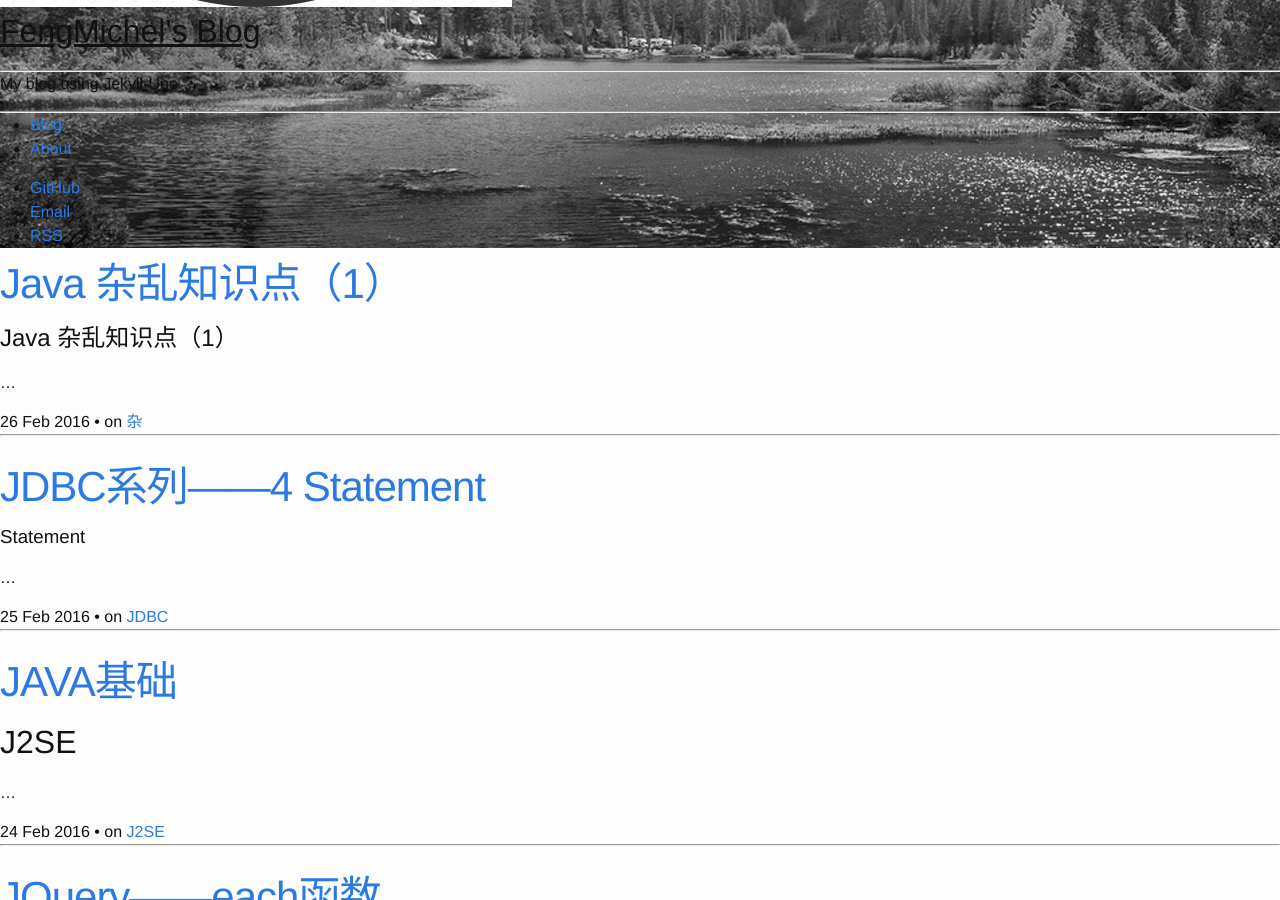
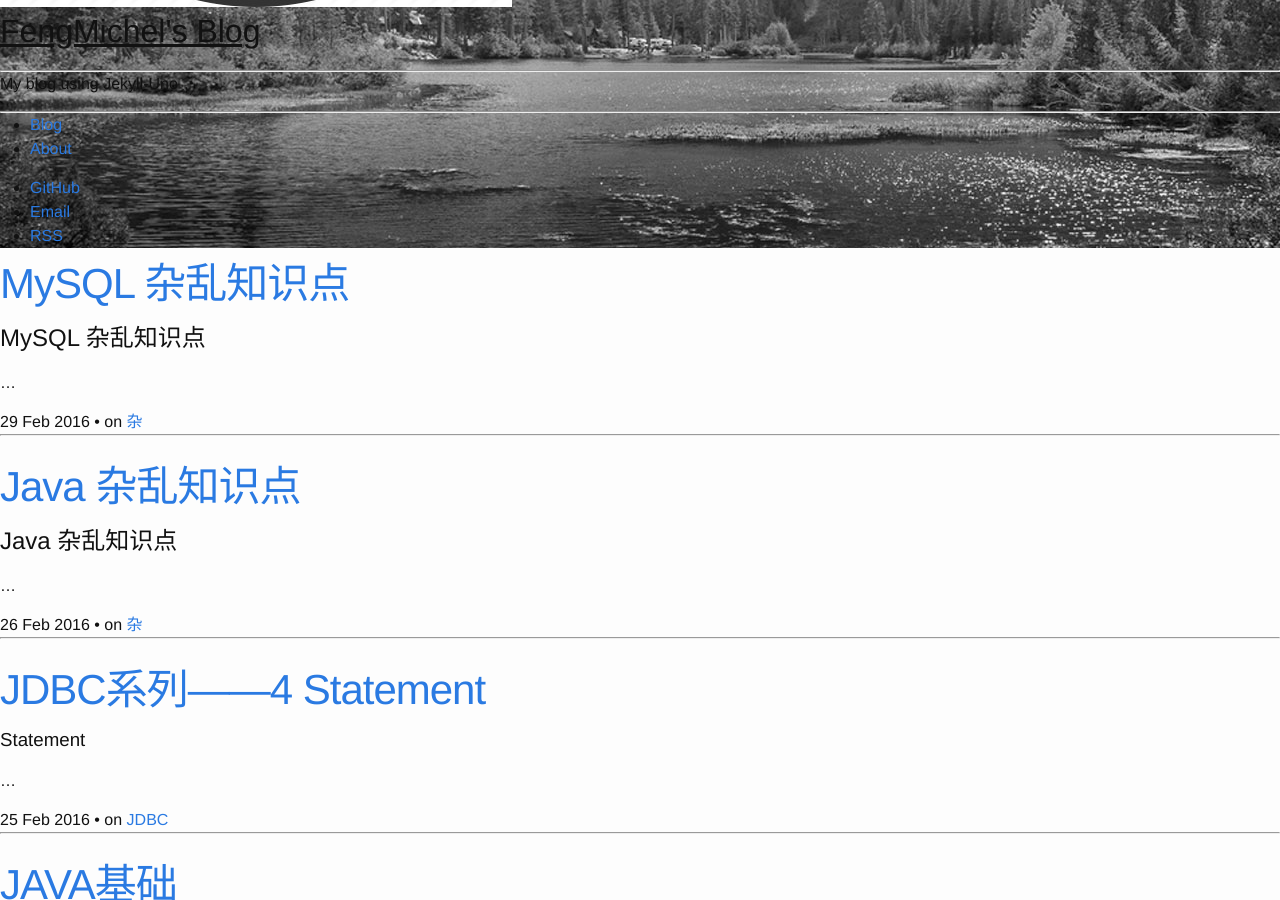
Before and after one commit to fengzhongshuang/fengzhongshuang.github.io, a Jekyll site: the page built from index.html, in a window 1280 px wide and 900 px high, scrolled down 505 px. Built offline with Jekyll 4.4.1, drawn with Linux system fonts in a browser that asks for light colours; nearby versions of some CDN libraries; the list of posts is cut into pages by our own code.

Commit message:
add new post

````diff
--- a/_posts/2016-02-26-java-chaos-1.markdown
+++ b/_posts/2016-02-26-java-chaos-1.markdown
@@ -1,12 +1,12 @@
 ---
-title:  "Java 杂乱知识点（1）"
+title:  "Java 杂乱知识点"
 categories: [Java]
 tags: [杂]
 ---
 
-## Java 杂乱知识点（1）
+## Java 杂乱知识点
 
-本文记录下今日看到的一些杂乱知识点。
+本文记录看到的一些杂乱知识点。
 
 ---
 
--- /dev/null
+++ b/_posts/2016-02-29-mysql-chaos.markdown
@@ -0,0 +1,32 @@
+---
+title:  "MySQL 杂乱知识点"
+categories: [MySQL]
+tags: [杂]
+---
+
+## MySQL 杂乱知识点
+
+---
+
+1. 时间戳处理
+  * 时间戳转时间
+  ```SQL
+  SELECT FROM_UNIXTIME(timestamp, format);
+  ```
+  * 时间转时间戳
+  ```SQL
+  SELECT UNIX_TIMESTAMP();
+  ```
+2. INSERT INTO .. ON DUPLICATE KEY UPDATE
+
+  当插入行后会导致在一个 **UNIQUE索引** 或 **PRIMARY KEY** 中出现重复值，则执行旧行UPDATE；如果不会导致唯一值列重复的问题，则插入新行。
+
+  如果INSERT多行记录，ON DUPLICATE KEY UPDATE后面字段的值使用VALUES()函数处理来保证每条记录都得到修改。
+  ```SQL
+  INSERT INTO TABLE (a,b,c) VALUES
+    (1,2,3),
+    (2,5,7),
+    (3,3,6),
+    (4,8,2)
+  ON DUPLICATE KEY UPDATE b=VALUES(b);
+  ```
````
